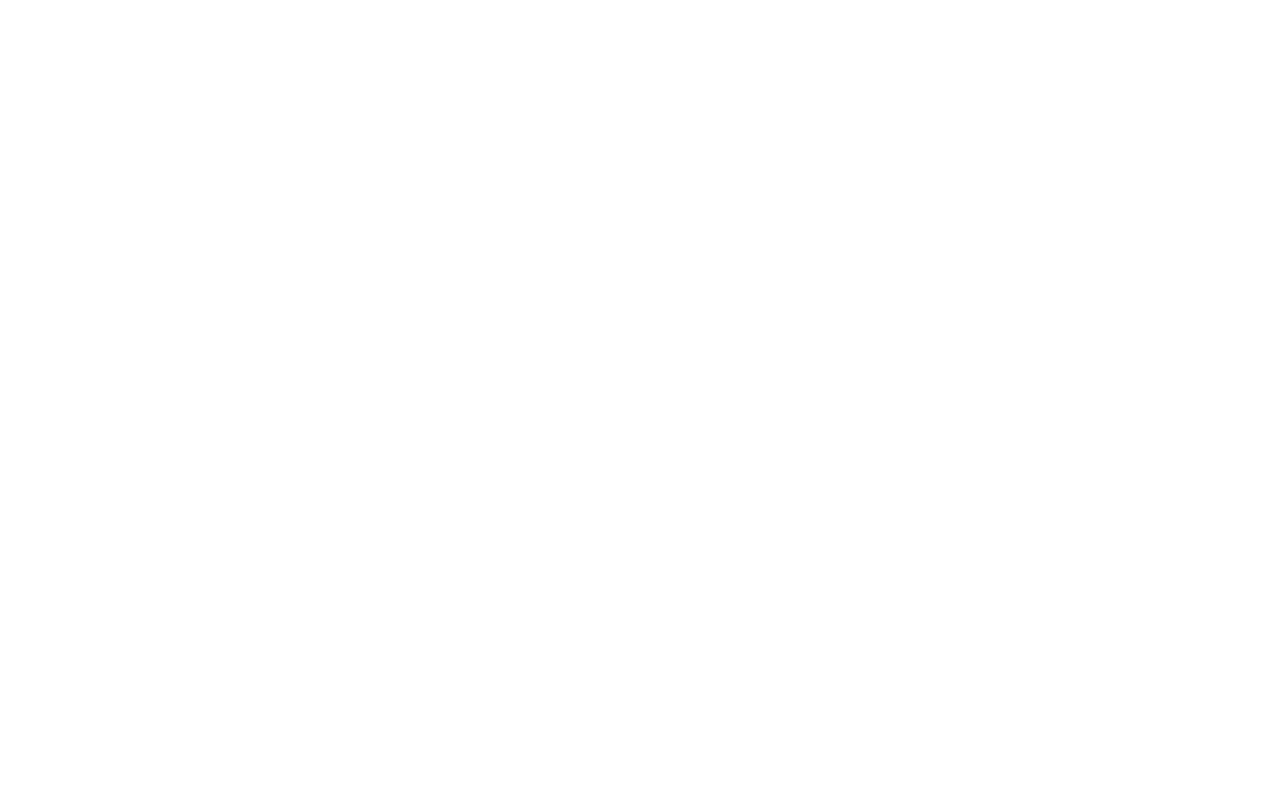
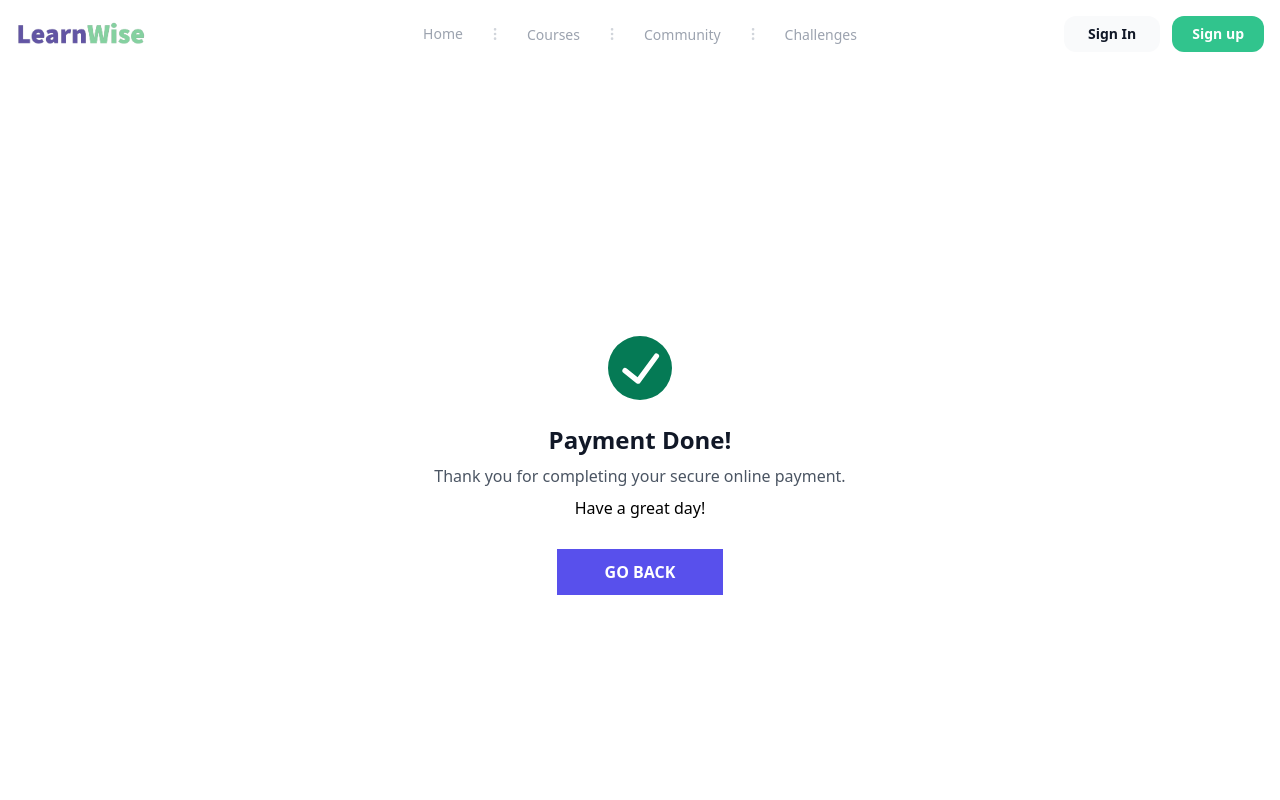
Before and after one commit to clevinwilson/learnwise_frontend, a React (Vite) app: page /order-success in a window 1280 px wide. Before the commit this address had no page. Shown: the top 800 px of the page. Built offline with nearby package versions, Linux system fonts and the light colour scheme; what tw-elements would draw is missing.

Commit message:
course payment function added

```diff
--- /dev/null
+++ b/src/components/OrderSuccess/OrderSuccess.jsx
@@ -0,0 +1,27 @@
+import React from 'react'
+
+function OrderSuccess() {
+  return (
+      <div class="bg-white-100 h-screen flex justify-center items-center">
+              <div class="bg-white p-6  md:mx-auto">
+                  <svg viewBox="0 0 24 24" class="text-green-600 w-16 h-16 mx-auto my-6">
+                      <path fill="currentColor"
+                          d="M12,0A12,12,0,1,0,24,12,12.014,12.014,0,0,0,12,0Zm6.927,8.2-6.845,9.289a1.011,1.011,0,0,1-1.43.188L5.764,13.769a1,1,0,1,1,1.25-1.562l4.076,3.261,6.227-8.451A1,1,0,1,1,18.927,8.2Z">
+                      </path>
+                  </svg>
+                  <div class="text-center">
+                      <h3 class="md:text-2xl text-base text-gray-900 font-semibold text-center">Payment Done!</h3>
+                      <p class="text-gray-600 my-2">Thank you for completing your secure online payment.</p>
+                      <p> Have a great day!  </p>
+                      <div class="py-10 text-center">
+                          <a href="#" class="px-12 bg-indigo-600 hover:bg-indigo-500 text-white font-semibold py-3">
+                              GO BACK
+                          </a>
+                      </div>
+                  </div>
+              </div>
+          </div>
+  )
+}
+
+export default OrderSuccess
--- a/src/components/OrderSummary/OrderSummary.jsx
+++ b/src/components/OrderSummary/OrderSummary.jsx
@@ -2,10 +2,10 @@ import React, { useState, useEffect } from 'react'
 import Button from '../Button/Button'
 import { useParams } from 'react-router-dom';
 import Loader from '../Loader/Loader';
-import { getCourseDetails } from '../../services/user';
+import { getCourseDetails, handleCheckout } from '../../services/user';
 import { useFormik, Formik } from 'formik';
 import * as Yup from 'yup';
-import axiosInstance from '../../axios/axios';
+import PayButton from '../PayButton/PayButton';
 
 function OrderSummary() {
   const { courseId } = useParams();
@@ -17,7 +17,7 @@ function OrderSummary() {
       .max(30, 'Must be 30 characters or less')
       .required('Address is Required'),
     pincode: Yup.number()
-      .max(6, 'Must be 6 characters or less')
+      .min(6, 'Must be 6 characters')
       .required('Pincode is Required'),
   });
 
@@ -29,6 +29,15 @@ function OrderSummary() {
     validationSchema: validate,
     onSubmit: async (values) => {
       console.log(values);
+      handleCheckout(values, courseId).then((response) => {
+        console.log(response);
+        if (response.data.url) {
+          window.location.href = response.data.url
+        }
+      })
+        .catch((err) => {
+          console.log(err);
+        })
     }
   })
 
@@ -52,6 +61,7 @@ function OrderSummary() {
       return formFields
     })
   }
+
 
   return (
     <section>
@@ -107,6 +117,7 @@ function OrderSummary() {
                   <Button onClick={() => formik.handleSubmit()} >
                     Pay Securely
                   </Button>
+                  {/* <PayButton/> */}
                 </div>
               </div>
 
@@ -148,9 +159,10 @@ function OrderSummary() {
                 <h5 className="mb-3 mt-3 text-2xl font-bold tracking-tight text-gray-900 dark:text-white">Payment</h5>
                 <p className="mb-3 text-sm text-gray-700 dark:text-gray-400">Make payment for the product here</p>
                 <div className='mt-8'>
-                  <Button className>
+                  <Button >
                     Pay Securely
                   </Button>
+
                 </div>
               </div>
 
--- /dev/null
+++ b/src/components/PayButton/PayButton.jsx
@@ -0,0 +1,28 @@
+import React from 'react'
+import axiosInstance from '../../axios/axios'
+
+function PayButton() {
+    const handleCheckout=()=>{
+        axiosInstance.post('/create-checkout-session').then((response)=>{
+            if(response.data.url){
+                window.location.href=response.data.url
+            }
+        })
+        .catch((err)=>{
+            console.log(err);
+        })
+    }
+  return (
+    <>
+          <button
+              type="button"
+              className='loading-btn form-btn mt-2 font-medium rounded'
+              onClick={handleCheckout}
+          >
+              Pay Securely
+          </button>
+    </>
+  )
+}
+
+export default PayButton
--- /dev/null
+++ b/src/pages/user/OrderSuccessPage.jsx
@@ -0,0 +1,16 @@
+import React from 'react'
+import OrderSuccess from '../../components/OrderSuccess/OrderSuccess'
+import UserFooter from '../../components/UserFooter/UserFooter'
+import UserHeader from '../../components/UserHeader/UserHeader'
+
+function OrderSuccessPage() {
+  return (
+    <React.Fragment>
+        <UserHeader/>
+        <OrderSuccess/>
+        <UserFooter/>
+    </React.Fragment>
+  )
+}
+
+export default OrderSuccessPage
--- a/src/routes/UserRouter.jsx
+++ b/src/routes/UserRouter.jsx
@@ -9,6 +9,7 @@ import CourseDetailsPage from '../pages/user/CourseDetailsPage';
 import OrderSummaryPage from '../pages/user/OrderSummaryPage';
 import EnrolledCoursesPage from '../pages/user/EnrolledCoursesPage';
 import LearnPage from '../pages/user/LearnPage';
+import OrderSuccessPage from '../pages/user/OrderSuccessPage';
 
 function UserRouter() {
   return (
@@ -22,6 +23,8 @@ function UserRouter() {
       <Route element={< OrderSummaryPage />} path='/course-payment/:courseId' />
       <Route element={<EnrolledCoursesPage />} path='/my-enrollments' />
       <Route element={<LearnPage />} path='/course/learn' />
+      <Route element={<OrderSuccessPage />} path='/order-success' />
+
 
 
       <Route element={<HomePage />} path='/' />
--- a/src/services/user.js
+++ b/src/services/user.js
@@ -18,4 +18,8 @@ const getTopCourse=()=>{
 const getCourseDetails=(courseId)=>{
     return axiosInstance.get(`/course-details/${courseId}`)
 }
-export { authUser, getTopCourse, getCourseDetails }
+
+const handleCheckout = (values, courseId) => {
+   return axiosInstance.post('/create-checkout-session',{...values,courseId})
+}
+export { authUser, getTopCourse, getCourseDetails, handleCheckout }
```
